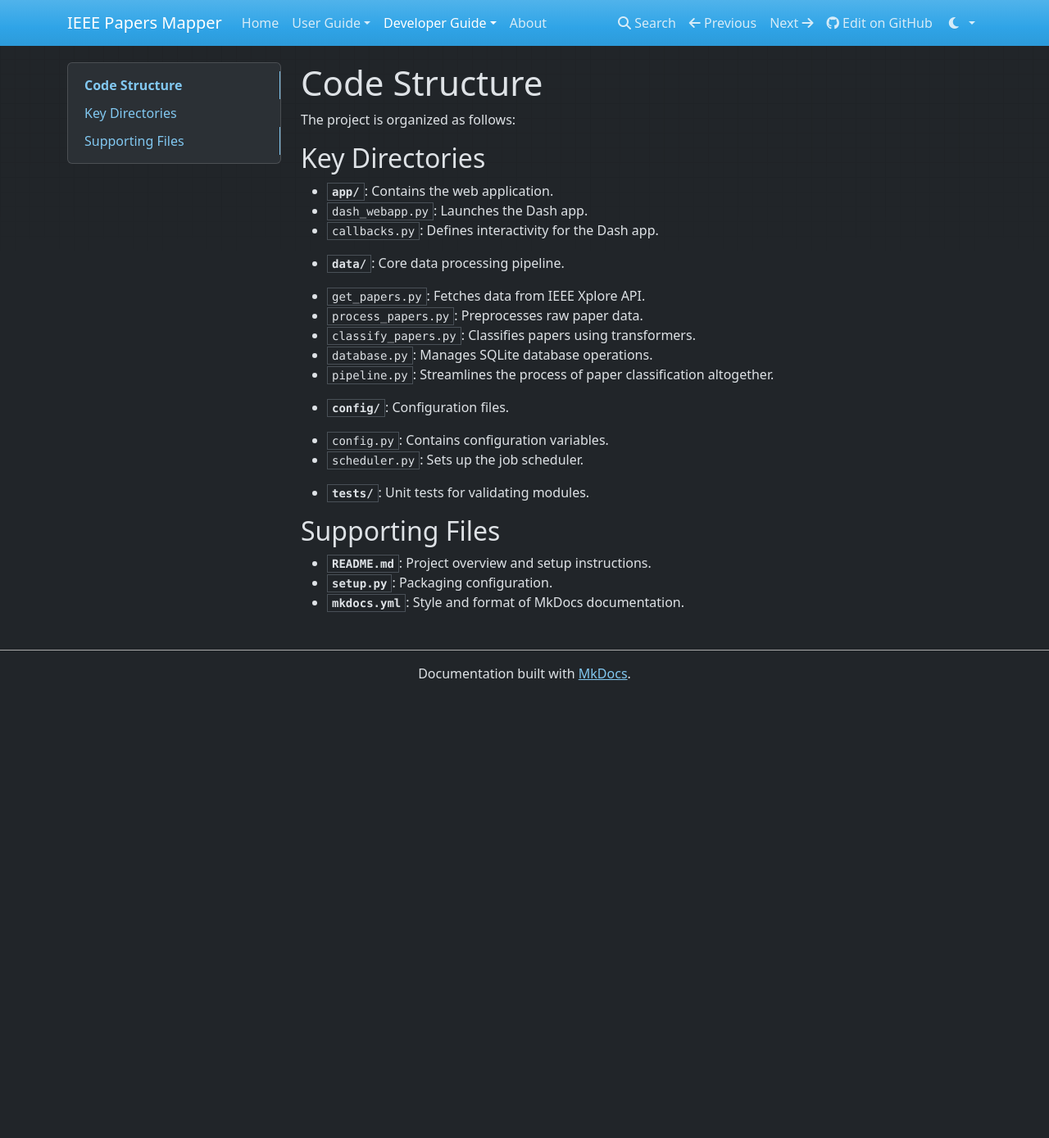
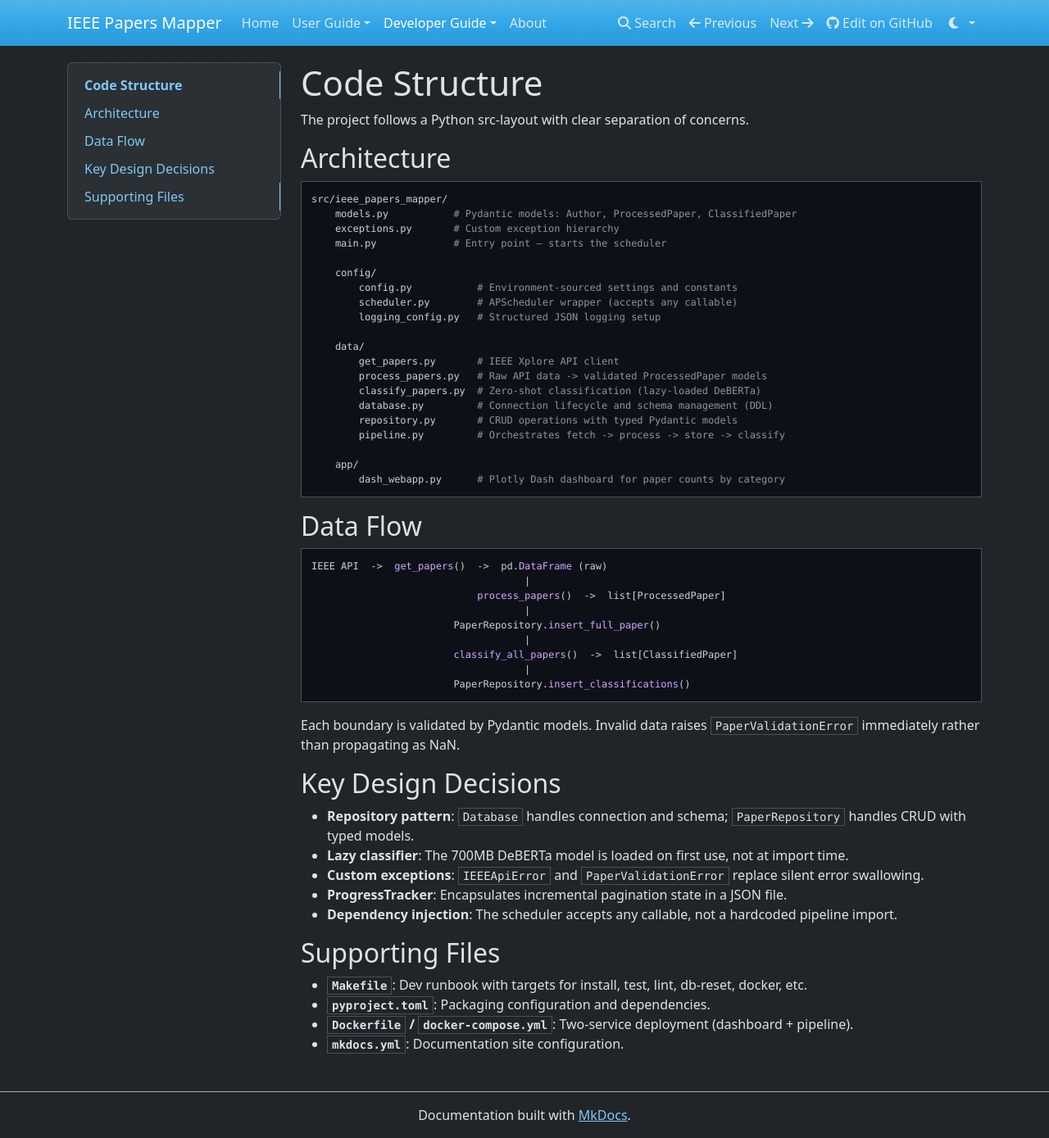
Before and after one commit to alex-anast/ieee-papers-mapper, an MkDocs documentation site: the page built from docs/developer_guide/code_structure.md, in a window 1280 px wide and 1389 px high. Shown: the whole window at 82% size. Built offline with MkDocs 1.6.1, drawn with Linux system fonts in a browser that asks for light colours; nearby versions of some CDN libraries.

Commit message:
docs: add testing runbook, update stale developer and user guides

````diff
--- a/docs/developer_guide/code_structure.md
+++ b/docs/developer_guide/code_structure.md
@@ -1,28 +1,59 @@
 # Code Structure
 
-The project is organized as follows:
+The project follows a Python src-layout with clear separation of concerns.
 
-## Key Directories
+## Architecture
 
-- **`app/`**: Contains the web application.
-  - `dash_webapp.py`: Launches the Dash app.
-  - `callbacks.py`: Defines interactivity for the Dash app.
+```
+src/ieee_papers_mapper/
+    models.py           # Pydantic models: Author, ProcessedPaper, ClassifiedPaper
+    exceptions.py       # Custom exception hierarchy
+    main.py             # Entry point — starts the scheduler
 
-- **`data/`**: Core data processing pipeline.
-  - `get_papers.py`: Fetches data from IEEE Xplore API.
-  - `process_papers.py`: Preprocesses raw paper data.
-  - `classify_papers.py`: Classifies papers using transformers.
-  - `database.py`: Manages SQLite database operations.
-  - `pipeline.py`: Streamlines the process of paper classification altogether.
+    config/
+        config.py           # Environment-sourced settings and constants
+        scheduler.py        # APScheduler wrapper (accepts any callable)
+        logging_config.py   # Structured JSON logging setup
 
-- **`config/`**: Configuration files.
-  - `config.py`: Contains configuration variables.
-  - `scheduler.py`: Sets up the job scheduler.
+    data/
+        get_papers.py       # IEEE Xplore API client
+        process_papers.py   # Raw API data -> validated ProcessedPaper models
+        classify_papers.py  # Zero-shot classification (lazy-loaded DeBERTa)
+        database.py         # Connection lifecycle and schema management (DDL)
+        repository.py       # CRUD operations with typed Pydantic models
+        pipeline.py         # Orchestrates fetch -> process -> store -> classify
 
-- **`tests/`**: Unit tests for validating modules.
+    app/
+        dash_webapp.py      # Plotly Dash dashboard for paper counts by category
+```
+
+## Data Flow
+
+```
+IEEE API  ->  get_papers()  ->  pd.DataFrame (raw)
+                                    |
+                            process_papers()  ->  list[ProcessedPaper]
+                                    |
+                        PaperRepository.insert_full_paper()
+                                    |
+                        classify_all_papers()  ->  list[ClassifiedPaper]
+                                    |
+                        PaperRepository.insert_classifications()
+```
+
+Each boundary is validated by Pydantic models. Invalid data raises `PaperValidationError` immediately rather than propagating as NaN.
+
+## Key Design Decisions
+
+- **Repository pattern**: `Database` handles connection and schema; `PaperRepository` handles CRUD with typed models.
+- **Lazy classifier**: The 700MB DeBERTa model is loaded on first use, not at import time.
+- **Custom exceptions**: `IEEEApiError` and `PaperValidationError` replace silent error swallowing.
+- **ProgressTracker**: Encapsulates incremental pagination state in a JSON file.
+- **Dependency injection**: The scheduler accepts any callable, not a hardcoded pipeline import.
 
 ## Supporting Files
 
-- **`README.md`**: Project overview and setup instructions.
-- **`setup.py`**: Packaging configuration.
-- **`mkdocs.yml`**: Style and format of MkDocs documentation.
+- **`Makefile`**: Dev runbook with targets for install, test, lint, db-reset, docker, etc.
+- **`pyproject.toml`**: Packaging configuration and dependencies.
+- **`Dockerfile` / `docker-compose.yml`**: Two-service deployment (dashboard + pipeline).
+- **`mkdocs.yml`**: Documentation site configuration.
--- a/mkdocs.yml
+++ b/mkdocs.yml
@@ -16,5 +16,6 @@ nav:
       - Usage: user_guide/usage.md
   - Developer Guide:
       - Code Structure: developer_guide/code_structure.md
+      - Testing Runbook: developer_guide/testing_runbook.md
       - API Reference: developer_guide/api_reference.md
   - About: about.md
````
Also changed, not shown: docs/developer_guide/testing_runbook.md (added, +191 -0 lines), docs/user_guide/installation.md (+25 -38 lines), docs/user_guide/usage.md (+44 -7 lines).
